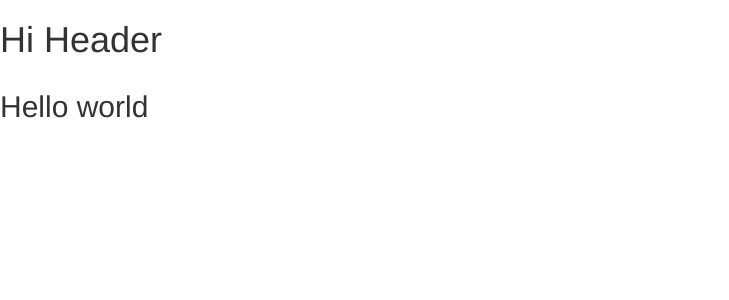
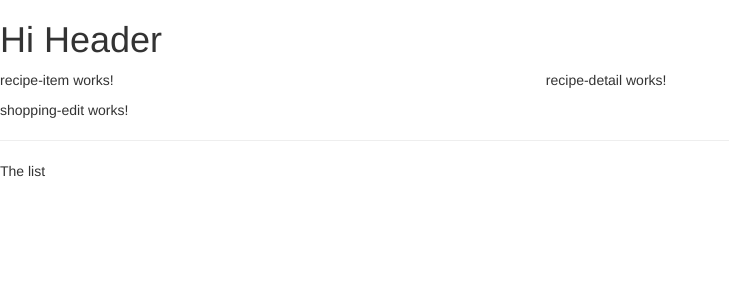
Before and after one commit to JotaroC/Food-platform, an Angular app in the folder food-platform/: page / in a window 1280 px wide. Shown: the top 300 px of the page, without its empty margins (0-729 px from the left). Built offline with nearby package versions, Linux system fonts and the light colour scheme.

Commit message:
recipe componenet

```diff
--- a/food-platform/src/app/app.component.html
+++ b/food-platform/src/app/app.component.html
@@ -2,7 +2,8 @@
 <div>
     <div class="row">
         <div class="col-md-12">
-            <h2>Hello world</h2>
+            <app-recipes></app-recipes>
+            <app-shopping-list></app-shopping-list>
         </div>
     </div>
 </div>
--- a/food-platform/src/app/feature/recipes/recipe-list/recipe-list.component.html
+++ b/food-platform/src/app/feature/recipes/recipe-list/recipe-list.component.html
@@ -1 +1 @@
-<p>recipe-list works!</p>
+<app-recipe-item></app-recipe-item>
--- a/food-platform/src/app/feature/recipes/recipes.component.html
+++ b/food-platform/src/app/feature/recipes/recipes.component.html
@@ -1 +1,8 @@
-<p>recipes works!</p>
+<div class="row">
+    <div class="col-md-5">
+        <app-recipe-list></app-recipe-list>
+    </div>
+    <div class="col-md-7">
+        <app-recipe-detail></app-recipe-detail>
+    </div>
+</div>
--- a/food-platform/src/app/feature/shopping-list/shopping-list.component.html
+++ b/food-platform/src/app/feature/shopping-list/shopping-list.component.html
@@ -1 +1,7 @@
-<p>shopping-list works!</p>
+<div class="row">
+    <div class="col-xs-10">
+        <app-shopping-edit></app-shopping-edit>
+        <hr>
+        <p>The list</p>
+    </div>
+</div>
```
